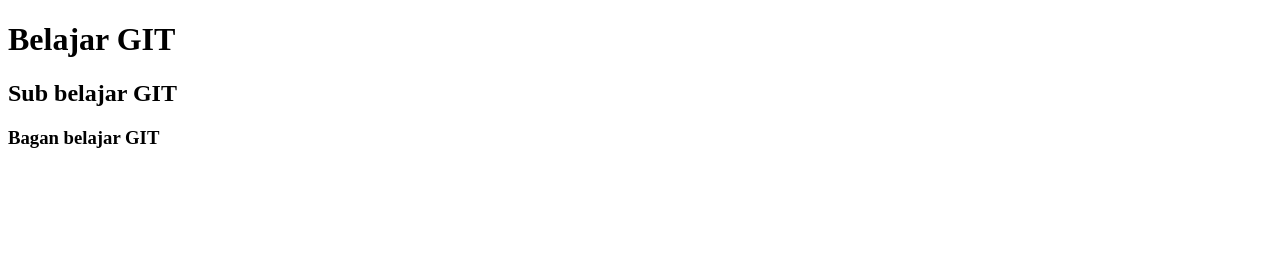
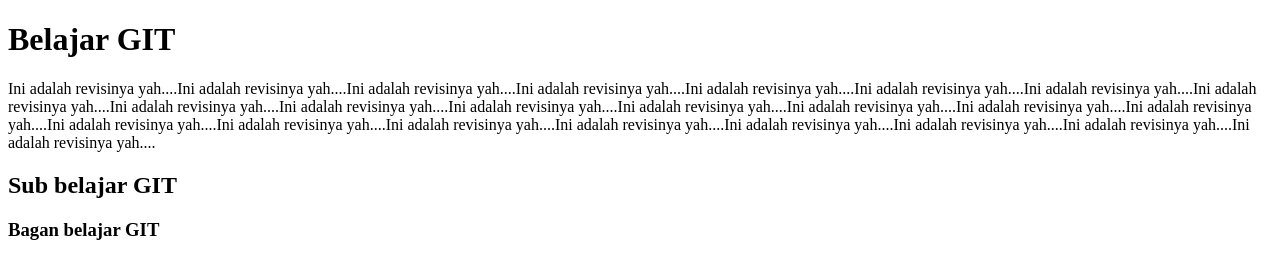
Before and after one commit to lilis-suryani/Belajar-git2, a plain HTML site: page index.html in a window 1280 px wide. Drawn offline with Linux system fonts and the light colour scheme.

Commit message:
Belajar GIT greget

```diff
--- a/index.html
+++ b/index.html
@@ -7,6 +7,7 @@
 	</head>
 	<body>
 		<h1>Belajar GIT</h1>
+		<p>Ini adalah revisinya yah....Ini adalah revisinya yah....Ini adalah revisinya yah....Ini adalah revisinya yah....Ini adalah revisinya yah....Ini adalah revisinya yah....Ini adalah revisinya yah....Ini adalah revisinya yah....Ini adalah revisinya yah....Ini adalah revisinya yah....Ini adalah revisinya yah....Ini adalah revisinya yah....Ini adalah revisinya yah....Ini adalah revisinya yah....Ini adalah revisinya yah....Ini adalah revisinya yah....Ini adalah revisinya yah....Ini adalah revisinya yah....Ini adalah revisinya yah....Ini adalah revisinya yah....Ini adalah revisinya yah....Ini adalah revisinya yah....Ini adalah revisinya yah....</p>
 			<h2>Sub belajar GIT</h2>
 				<h3>Bagan belajar GIT</h3>
 	</body>
```
